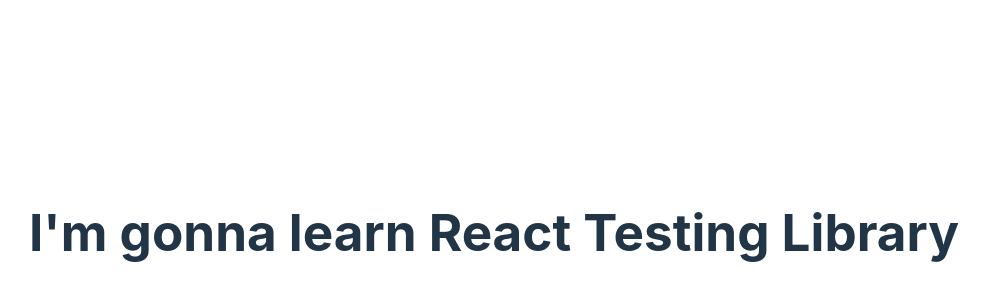
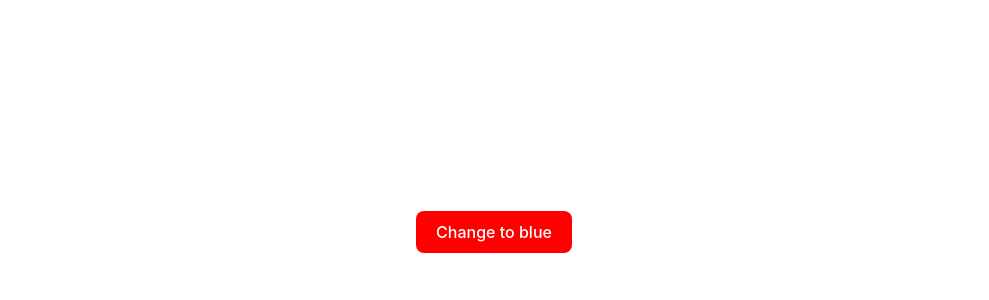
Before and after one commit to hacagahasanli/rtl-vitest-react, a React (Vite) app: page / in a window 1280 px wide. Shown: the part 168-468 px from the top of the page, without its empty margins (146-1135 px from the left). Built offline with nearby package versions, Linux system fonts and the light colour scheme.

Commit message:
first test for button

```diff
--- /dev/null
+++ b/src/App.css
@@ -0,0 +1,3 @@
+.red {
+  background: red;
+}
--- a/src/App.jsx
+++ b/src/App.jsx
@@ -1,7 +1,9 @@
+import './App.css';
+
 function App() {
   return (
     <div>
-      <h1>I'm gonna learn React Testing Library</h1>
+      <button className='red'>Change to blue</button>
     </div>
   );
 }
```
Also changed, not shown: 2 other files (tests, documents, lock files or other folders).
